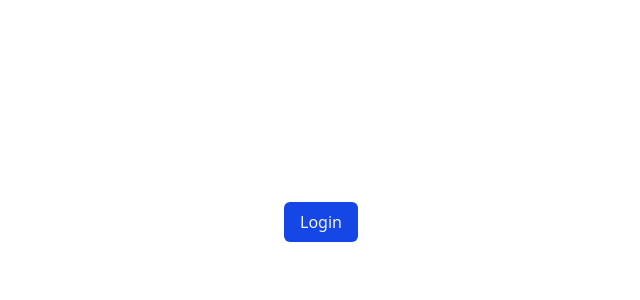
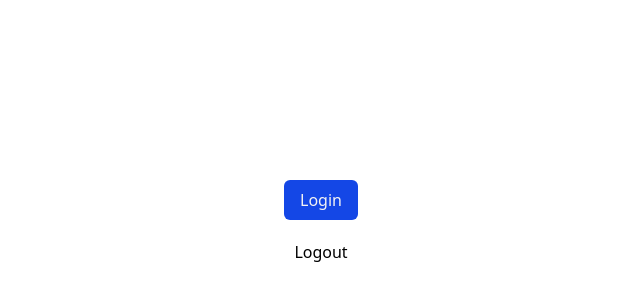
Before and after one commit to nurmuhammadxon/dokon-soft, a React (Vite) app: page / in a window 1280 px wide. Shown: the part 178-478 px from the top of the page, without its empty margins (319-959 px from the left). Built offline with nearby package versions, Linux system fonts and the light colour scheme; sample sign-in values are in the browser's storage.

Commit message:
verify api

```diff
--- a/src/pages/HomePage.jsx
+++ b/src/pages/HomePage.jsx
@@ -2,14 +2,24 @@ import React from 'react'
 import { Link } from 'react-router-dom'
 
 function HomePage() {
+
+    const logout = () => {
+        sessionStorage.removeItem('access_token')
+        sessionStorage.removeItem('refresh_token')
+    }
     return (
-        <div className='w-screen h-screen flex items-center justify-center'>
+        <div className='w-screen h-screen flex flex-col gap-5 items-center justify-center'>
             <Link
                 to={'/login'}
                 className='py-2 px-4 bg-blue-700 hover:bg-blue-600 text-[#F3F3F3] rounded-md transition-all duration-200 ease-in-out'
             >
                 Login
             </Link>
+            <button
+                onClick={logout}
+            >
+                Logout
+            </button>
         </div>
     )
 }
```
